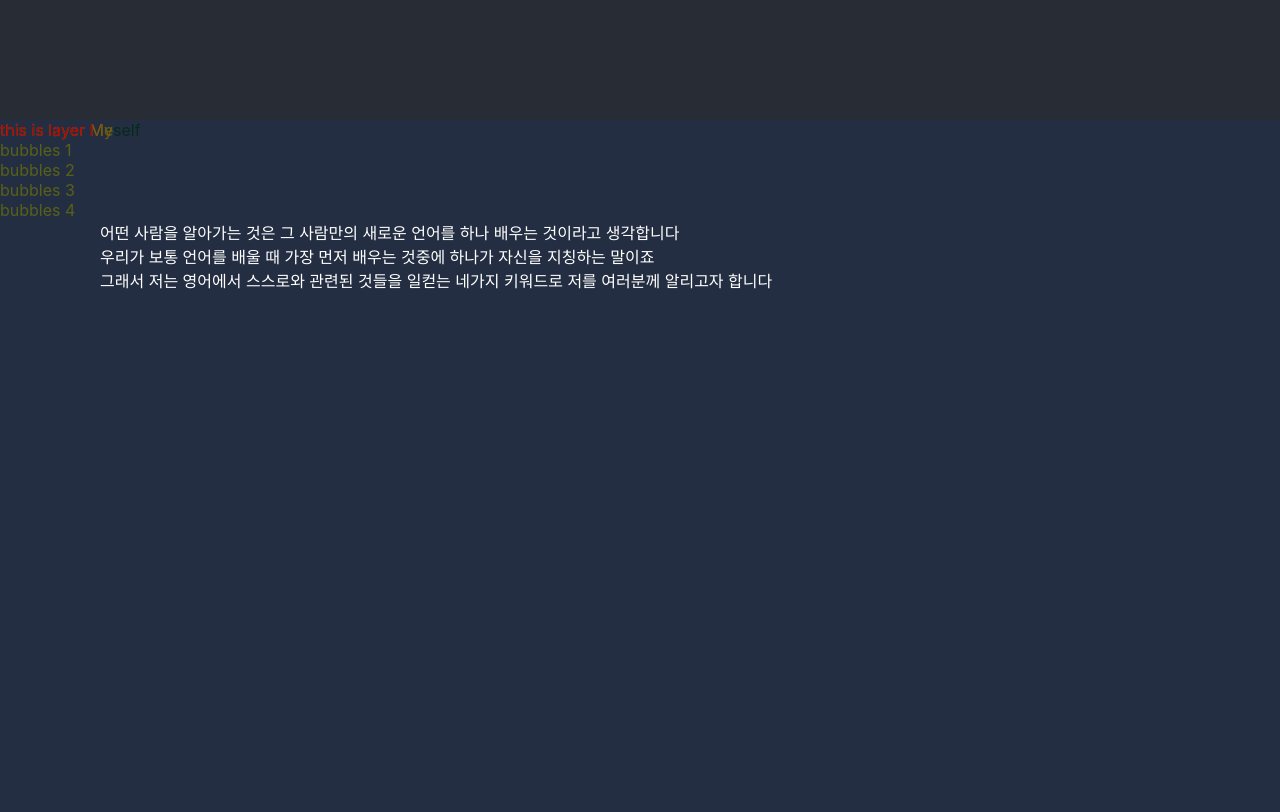
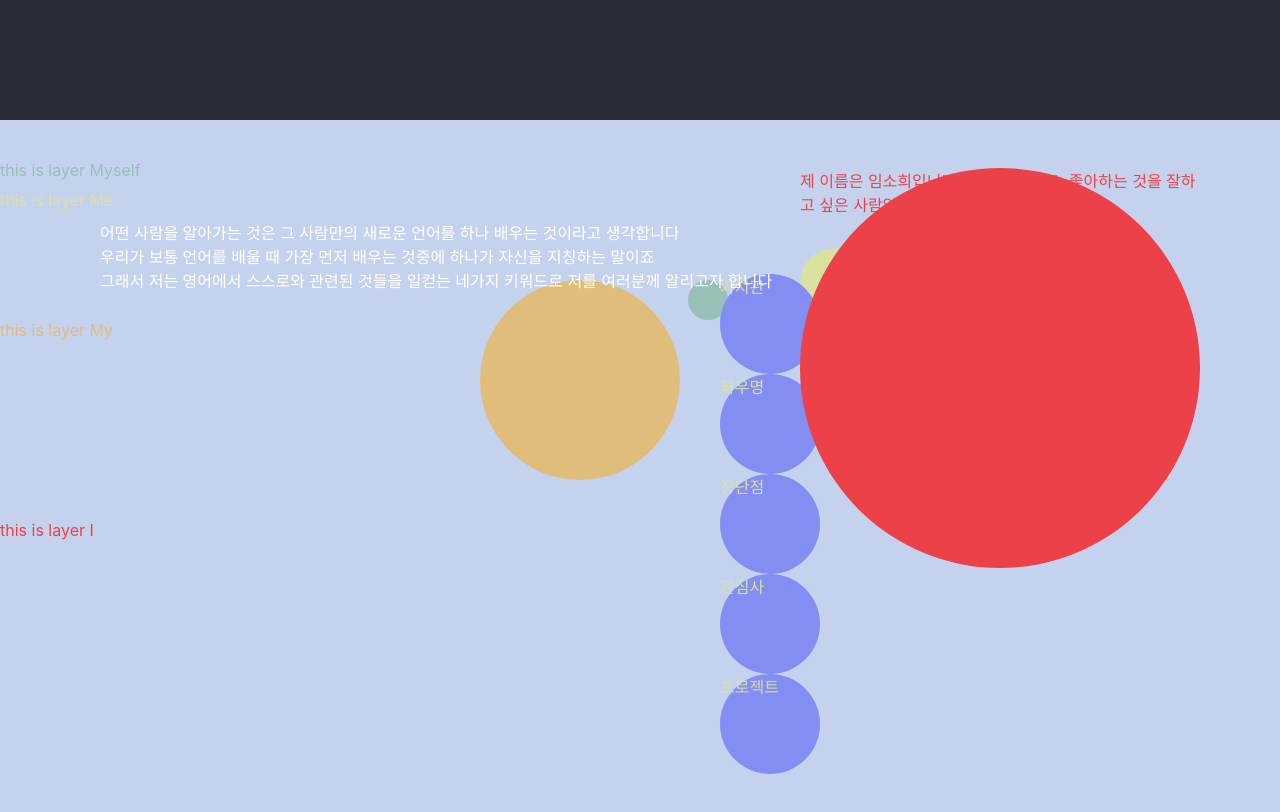
Before and after one commit to Lsohee/Project_mypofolReact_220623, a React (Create React App) app: page / in a window 1280 px wide. Shown: the part 520-1332 px from the top of the page. Built offline with nearby package versions, Linux system fonts and the light colour scheme.

Commit message:
react를 이용한 레이아웃 마크업

```diff
--- /dev/null
+++ b/src/web/contantText.js
@@ -0,0 +1,15 @@
+let contantText = {
+  layerI:
+  "제 이름은 임소희입니다. 현재 21살이고, 좋아하는 것을 잘하고 싶은 사람입니다"
+  //  전북대학교 국제인문사회학과를 재학 중이며 현재 휴학하고 고향인 대전에서 좋아하는 걸 찾는 중입니다 gmail : limsohee0521@gmail.com github : https://github.com/Lsohee phone-number : 010-3207-2804",
+  ,
+  bubble1 : "가치관",
+  bubble2 : "좌우명",
+  bubble3 : "장단점",
+  bubble4 : "관심사",
+  bubble5 : "프로젝트",
+}
+
+
+
+export default contantText
--- a/src/web/layerI.js
+++ b/src/web/layerI.js
@@ -1,7 +1,13 @@
+import contantText from "./contantText.js"
+
 export default function LayerI(props){
   return (
     <div id={props.id}>
+      <div>
+        {contantText.layerI}
+      </div>
       this is layer I
+
     </div>
 )
 }
--- a/src/web/layerMe.js
+++ b/src/web/layerMe.js
@@ -1,11 +1,16 @@
+import contantText from "./contantText.js"
+
+
 export default function layerMe(){
   return (
     <div>
+      <div></div>
       this is layer Me
-      <AirBubbles bubbleName="1"></AirBubbles>
-      <AirBubbles bubbleName="2"></AirBubbles>
-      <AirBubbles bubbleName="3"></AirBubbles>
-      <AirBubbles bubbleName="4"></AirBubbles>
+      <AirBubbles bubbleName={contantText.bubble1}></AirBubbles>
+      <AirBubbles bubbleName={contantText.bubble2}></AirBubbles>
+      <AirBubbles bubbleName={contantText.bubble3}></AirBubbles>
+      <AirBubbles bubbleName={contantText.bubble4}></AirBubbles>
+      <AirBubbles bubbleName={contantText.bubble5}></AirBubbles>
     </div>
   )
 }
@@ -14,7 +19,7 @@ export default function layerMe(){
 // memo component 개념 --> 내가 직접 생성자 함수를 만든것?
 function AirBubbles(props){
   return(
-    <div>bubbles {props.bubbleName}</div>
+    <div class="bubbles">{props.bubbleName}</div>
   )
 }
 
--- a/src/web/layerMy.js
+++ b/src/web/layerMy.js
@@ -1,6 +1,7 @@
 export default function layerMy(){
   return (
     <div>
+      <div></div>
       this is layer My
     </div>
   )
--- a/src/web/layerMyself.js
+++ b/src/web/layerMyself.js
@@ -1,6 +1,7 @@
 export default function layerMyself(){
   return (
     <div>
+      <div></div>
       this is layer Myself
     </div>
   )
--- a/src/web/style/webStyle.css
+++ b/src/web/style/webStyle.css
@@ -14,6 +14,16 @@
   color: red;
 }
 
+.bubbles {
+  border-radius: 50%;
+  background-color: blue;
+  width: 100px;
+  height: 100px;
+  position: relative;
+  top: 4em;
+  left: 45em;
+}
+
 #root2 {
   width: 100vw;
   height: 100vh;
@@ -22,7 +32,7 @@
 #root2 > div:nth-child(1) {
   width: 100vw;
   height: 100vh;
-  background-color: rgba(8, 16, 32, 0.3098039216);
+  background-color: rgba(196, 209, 234, 0.3098039216);
   color: white;
   font-size: 16px;
   z-index: 6;
@@ -38,7 +48,7 @@
 #root2 > div:nth-child(2) {
   width: 100vw;
   height: 100vh;
-  background-color: rgba(8, 16, 32, 0.3098039216);
+  background-color: rgba(196, 209, 234, 0.3098039216);
   color: red;
   font-size: 16px;
   z-index: 5;
@@ -46,10 +56,19 @@
   left: 0;
   top: 80vh;
 }
+#root2 > div:nth-child(2) > div {
+  border-radius: 50%;
+  background-color: red;
+  width: 400px;
+  height: 400px;
+  position: relative;
+  top: 3em;
+  left: 50em;
+}
 #root2 > div:nth-child(3) {
   width: 100vw;
   height: 100vh;
-  background-color: rgba(8, 16, 32, 0.3098039216);
+  background-color: rgba(196, 209, 234, 0.3098039216);
   color: orange;
   font-size: 16px;
   z-index: 4;
@@ -57,10 +76,19 @@
   left: 0;
   top: 80vh;
 }
+#root2 > div:nth-child(3) > div {
+  border-radius: 50%;
+  background-color: orange;
+  width: 200px;
+  height: 200px;
+  position: relative;
+  top: 10em;
+  left: 30em;
+}
 #root2 > div:nth-child(4) {
   width: 100vw;
   height: 100vh;
-  background-color: rgba(8, 16, 32, 0.3098039216);
+  background-color: rgba(196, 209, 234, 0.3098039216);
   color: yellow;
   font-size: 16px;
   z-index: 3;
@@ -68,14 +96,32 @@
   left: 0;
   top: 80vh;
 }
+#root2 > div:nth-child(4) > div:nth-child(1) {
+  border-radius: 50%;
+  background-color: yellow;
+  width: 70px;
+  height: 70px;
+  position: relative;
+  top: 8em;
+  left: 50em;
+}
 #root2 > div:nth-child(5) {
   width: 100vw;
   height: 100vh;
-  background-color: rgba(8, 16, 32, 0.3098039216);
+  background-color: rgba(196, 209, 234, 0.3098039216);
   color: green;
   font-size: 16px;
   z-index: 2;
   position: absolute;
   left: 0;
   top: 80vh;
+}
+#root2 > div:nth-child(5) > div {
+  border-radius: 50%;
+  background-color: green;
+  width: 40px;
+  height: 40px;
+  position: relative;
+  top: 10em;
+  left: 43em;
 }/*# sourceMappingURL=webStyle.css.map */
--- a/src/web/style/webStyle.scss
+++ b/src/web/style/webStyle.scss
@@ -17,7 +17,7 @@
   @mixin sizeColor ($color,$z-index){
     width:100vw;
     height:100vh;
-    background-color: #0810204f;
+    background-color: #c4d1ea4f;
     color:$color;
     font-size: 16px;
     z-index: $z-index;
@@ -27,6 +27,23 @@
   }
 
 
+
+  @mixin main-element($bgc,$width,$heigth,$top,$left){
+    border-radius: 50%;
+    background-color: $bgc;
+    width:$width;
+    height:$heigth;
+    position: relative;
+    top:$top;
+    left:$left;
+  }
+
+  .bubbles{
+    @include main-element(blue,100px ,100px , 4em, 45em)
+  }
+
+
+
   #root2{
     width: 100vw;
     height: 100vh;
@@ -34,21 +51,43 @@
     &>div:nth-child(1){
       @include sizeColor(white,6);
       &>div{
-        position: relative;
-        top:100px;
+    position: relative;
+    top:100px;
         left:100px;
       }
     }
+
+    // layerI
     &>div:nth-child(2){
       @include sizeColor(red,5);
+      &>div{
+        @include main-element(red,400px ,400px,3em,50em );
+      }
     }
+
+
+
+    // layerMy
     &>div:nth-child(3){
       @include sizeColor(orange,4);
+      &>div{
+        @include main-element(orange,200px ,200px ,10em,30em);
+      }
+
     }
+    // layerMe
     &>div:nth-child(4){
       @include sizeColor(yellow,3);
+      &>div:nth-child(1){
+        @include main-element(yellow,70px ,70px ,8em,50em);
+      }
+
     }
+    // layerMe
     &>div:nth-child(5){
       @include sizeColor(green,2);
+      &>div{
+        @include main-element(green,40px ,40px, 10em,43em);
+      }
     }
   }
```
Also changed, not shown: 1 other file (tests, documents, lock files or other folders).
